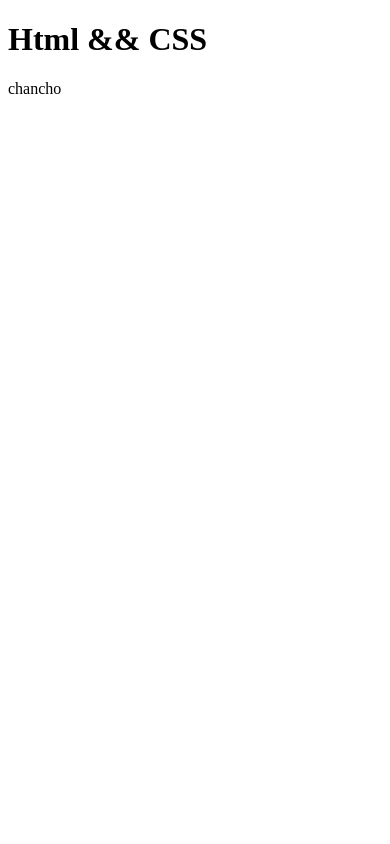
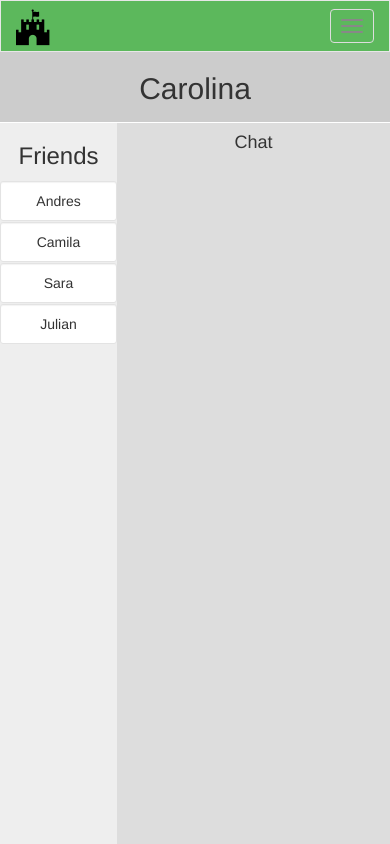
Before and after one commit to svanegas/BootstrapGetStart, a website: page app/index.html in a window 390 px wide. Drawn offline with nearby package versions, Linux system fonts and the light colour scheme; files that its build step writes are made by us from their sources.

Commit message:
template ready (create a navbar, divs for the contacts, for de conversation and for the user information), add the bower.son, install wired to inject the bower dependencies and create a basic readme

```diff
--- a/app/app.css
+++ b/app/app.css
@@ -1 +1,113 @@
-app.css
+nav{
+  position: fixed;
+}
+.navbar {
+  margin: 0 0 0 0px;
+  padding-top: 0px;
+  width: 100%;
+  background: #5cb85c;
+}
+.nav li a.option{
+  color: #444;
+  font-size: 20px;
+}
+.navbar-brand {
+  padding-top: 8px;
+}
+i{
+  color: #000;
+}
+.the-chat{
+}
+.person{
+  position:absolute;
+  margin-left: 10%;
+  width: 80%;
+  height: 70px;
+  background: #ccc;
+  text-align: center;
+/*  border: 2px solid red;*/
+}
+.contacts{
+  width: 20%;
+  background: #eee;
+  position: absolute;
+  height: 85.4%;
+  bottom: 0;
+  text-align: center;
+  margin-left: 10%;
+  /*border: 2px solid blue;*/
+}
+.contacts h3{
+  margin-bottom: 10%;
+}
+.well{
+  margin-bottom: 1px;
+  background: #fff;
+}
+.chats{
+  float: right;
+  width: 60%;
+  right: 0;
+  background: #ddd;
+  position: absolute;
+  height: 85.4%; /* sin nav 91.7%*/
+  bottom: 0;
+  text-align: center;
+  margin-right: 10%;
+  /*border: 2px solid green;*/
+}
+
+@media (max-width: 767px) {
+  .contacts{
+    margin-left: 5%;
+    width: 20%;
+  }
+  .chats{
+    width: 70%;
+    margin-right: 5%;
+  }
+  .person{
+    width: 90%;
+    margin-left:5%;
+  }
+}
+@media (max-width: 667px) {
+  .contacts{
+    margin-left: 0%;
+    width: 30%;
+  }
+  .chats{
+    width: 70%;
+    margin-right: 0%;
+  }
+  .person{
+    width: 100%;
+    margin-left:0%;
+  }
+}
+@media (max-width: 800px) {
+  .navbar-header {
+    float: none;
+  }
+  .navbar-toggle {
+    display: inline;
+  }
+  .navbar-collapse {
+    border-top: 1px solid transparent;
+    box-shadow: inset 0 1px 0 rgba(255,255,255,0.1);
+  }
+  .navbar-collapse.collapse {
+    display: none!important;
+  }
+  .navbar-nav {
+    float: right!important;
+    margin-top: 7.5px;
+  }
+  .navbar-nav>li {
+    float: left;
+  }
+  .collapse.in{
+    display:block !important;
+  }
+}
--- a/app/index.html
+++ b/app/index.html
@@ -3,13 +3,56 @@
   <head>
     <meta http-equiv="Content-Type" content="text/html; charset=UTF-8">
       <meta name="viewport" content="width=device-width, initial-scale=1">
-	    <!-- <link rel="stylesheet" href="lib/bootstrap/dist/css/bootstrap.css">
-	    <link rel="stylesheet" href="https://maxcdn.bootstrapcdn.com/font-awesome/4.5.0/css/font-awesome.min.css"> -->
+      <link rel="stylesheet" href="bower_components/bootstrap/dist/css/bootstrap.css">
+      <link rel="stylesheet" href="https://maxcdn.bootstrapcdn.com/font-awesome/4.5.0/css/font-awesome.min.css">
       <link rel="stylesheet" href="app.css">
-	    <title>Hello World</title>
+      <title>Get Start</title>
   </head>
   <body>
-		<h1> Html && CSS </h1>
-		<p> chancho </p>
+    <nav class="navbar navbar-default" role="navigation">
+      <div class="container-fluid">
+        <div class="navbar-header">
+          <button type="button" class="navbar-toggle" data-toggle="collapse" data-target="#bs-example-navbar-collapse-1">
+            <span class="sr-only">Toggle navigation</span>
+            <span class="icon-bar"></span>
+            <span class="icon-bar"></span>
+            <span class="icon-bar"></span>
+          </button>
+          <a class="navbar-brand" href="/">
+            <span> <i class="fa fa-fort-awesome fa-2x"> </i> <span>
+          </a>
+        </div>
+
+        <div class="collapse navbar-collapse" id="bs-example-navbar-collapse-1">
+          <ul class="nav navbar-nav navbar-right">
+            <li><a class="option" href="#">Home</a></li>
+            <li><a class="option" href="#">About</a></li>
+            <li><a class="option" href="#">Contact</a></li>
+          </ul>
+        </div>
+      </div>
+    </nav>
+
+    <div class="person">
+      <h2>Carolina</h2>
+    </div>
+    <div class="contacts">
+      <h3>Friends</h3>
+      <div class="well well-sm">Andres</div>
+      <div class="well well-sm">Camila</div>
+      <div class="well well-sm">Sara</div>
+      <div class="well well-sm">Julian</div>
+    </div>
+    <div class="chats">
+      <h4>Chat</h4>
+    </div>
+
+
+
+
+    <!-- bower:js -->
+    <script src="bower_components/jquery/dist/jquery.js"></script>
+    <script src="bower_components/bootstrap/dist/js/bootstrap.js"></script>
+    <!-- endbower -->
   </body>
 </html>
--- a/app/index.js
+++ /dev/null
@@ -1 +0,0 @@
-index.js
```
Also changed, not shown: bower.json (added, +15 -0 lines), gulpfile.js (+14 -0 lines), package.json (+3 -5 lines), README.md (added), 2 other files. Lines whose indentation alone changed are shown as unchanged.
